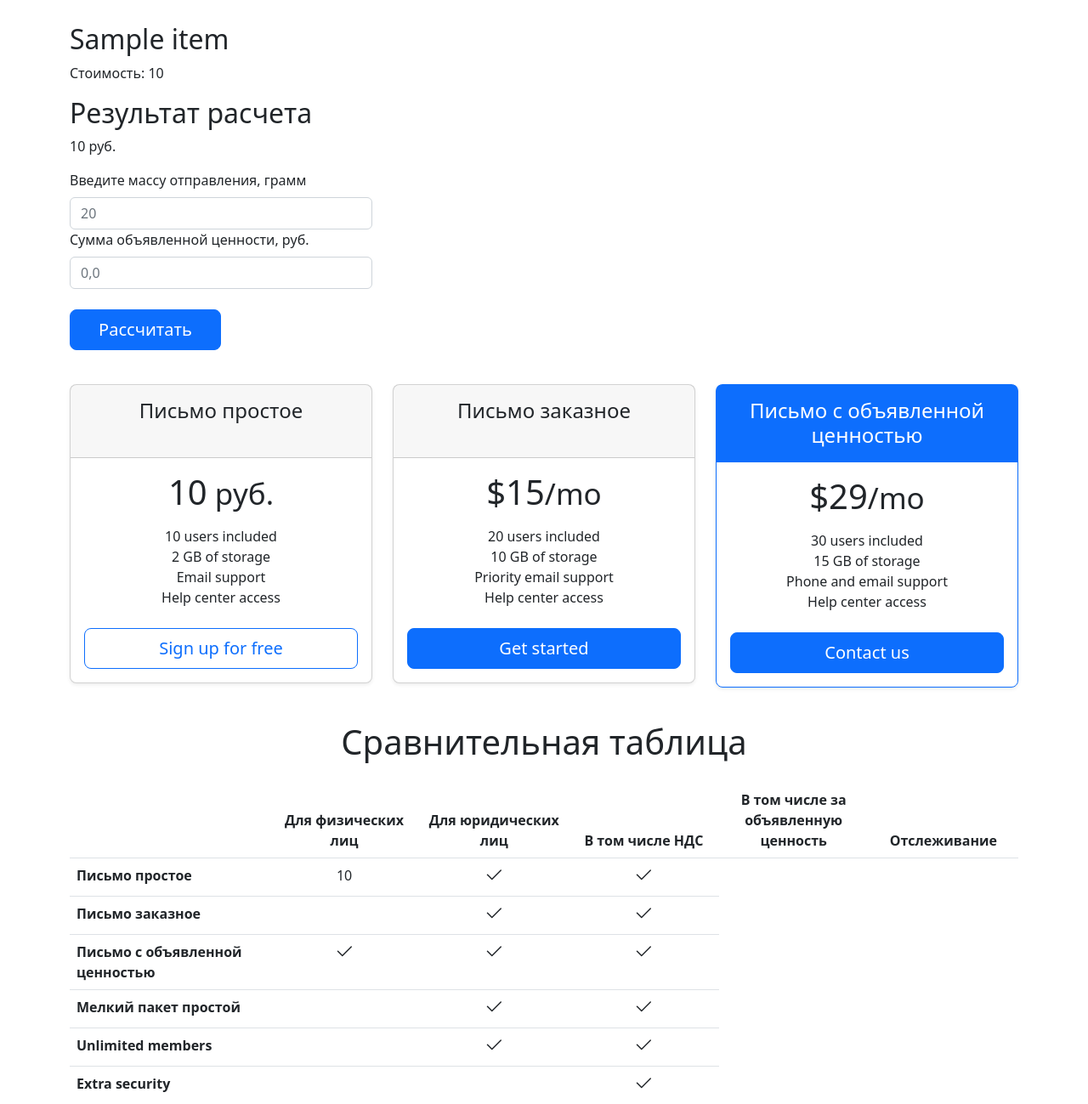
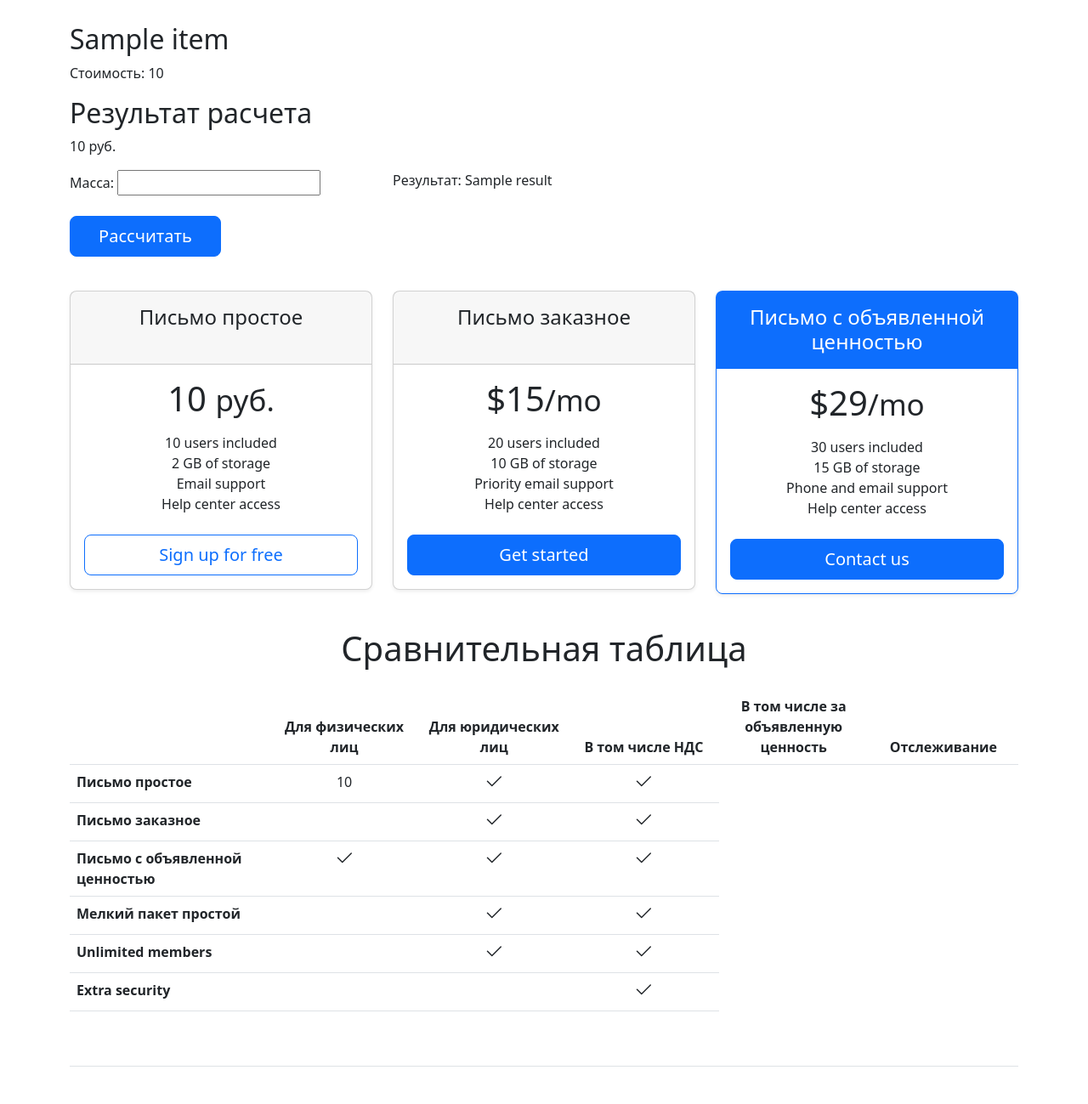
Before and after one commit to AlenaYurevich/Postcalc3, a Django app: template calc/templates/index.html in a window 1280 px wide. Shown: the part 328-1627 px from the top of the page at 85% size. Run offline with Django 4.2, Linux system fonts and the light colour scheme; the template is opened without the code that fills it: most values are stand-ins (such as "Sample title", 1, 10 or a date in 2020); some libraries are stand-ins or nearby versions.

Commit message:
The form with one field is working

```diff
--- a/calc/forms.py
+++ b/calc/forms.py
@@ -1,6 +1,6 @@
 from django import forms
 
 
-class PostForm(forms.Form):
-    weight = forms.IntegerField()
-    declared_value = forms.FloatField()
+# class PostForm(forms.Form):
+#     weight = forms.IntegerField()
+#     declared_value = forms.FloatField()
--- a/calc/templates/index.html
+++ b/calc/templates/index.html
@@ -56,25 +56,35 @@
     <p>{{ cost_of_delivery }} руб.</p>
 
 
+<!--    <div class="row row-cols-1 row-cols-md-3 mb-3">-->
+<!--      <form class="needs-validation" action = "" method = "POST" novalidate>-->
+<!--        {% csrf_token %}-->
+
+<!--            <div class="col">-->
+<!--              <label for="weight" class="form-label">Введите массу отправления, грамм</label>-->
+<!--              <input type="text" class="form-control" id="weight" name="weight" placeholder="20" required>-->
+<!--              <div class="invalid-feedback">-->
+<!--                Максимальный вес 30,0 кг-->
+<!--              </div>-->
+<!--            </div>-->
+<!--            <div class="col">-->
+<!--              <label for="declared_value" class="form-label">Сумма объявленной ценности, руб.</label>-->
+<!--              <input type="text" class="form-control" id="declared_value" name="declared_value" placeholder="0,0">-->
+<!--            </div>-->
+<!--            <button class="col-md-6 btn btn-lg btn-primary mt-4 mb-4" type="submit" name="send" >Рассчитать</button>-->
+<!--       </form>-->
+<!--    </div>-->
     <div class="row row-cols-1 row-cols-md-3 mb-3">
-      <form class="needs-validation" action = "" method = "POST" novalidate>
-        {% csrf_token %}
-
-            <div class="col">
-              <label for="weight" class="form-label">Введите массу отправления, грамм</label>
-              <input type="text" class="form-control" id="weight" name="weight" placeholder="20" required>
-              <div class="invalid-feedback">
-                Максимальный вес 30,0 кг
-              </div>
-            </div>
-            <div class="col">
-              <label for="declared_value" class="form-label">Сумма объявленной ценности, руб.</label>
-              <input type="text" class="form-control" id="declared_value" name="declared_value" placeholder="0,0">
-            </div>
-            <button class="col-md-6 btn btn-lg btn-primary mt-4 mb-4" type="submit" name="send" value = "Узнать">Рассчитать</button>
-       </form>
+      <form method="POST" action="">
+       {% csrf_token %}
+       <label for="mass">Масса:</label>
+       <input type="text" name="mass">
+       <button class="col-md-6 btn btn-lg btn-primary mt-4 mb-4" type="submit" name="send" >Рассчитать</button>
+      </form>
+   {% if result %}
+       <p>Результат: {{ result }}</p>
+   {% endif %}
     </div>
-
 
     <div class="row row-cols-1 row-cols-md-3 mb-3 text-center">
       <div class="col">
@@ -83,7 +93,11 @@
             <h4 class="my-0 fw-normal">Письмо простое</h4><br>
           </div>
           <div class="card-body">
-            <h1 class="card-title pricing-card-title">{{ cost_of_delivery }}<small class="text-body-secondary fw-light"> руб.</small></h1>
+            {% if cost_of_delivery %}
+            <h1 class="card-title pricing-card-title">
+           {{ cost_of_delivery }}
+             <small class="text-body-secondary fw-light"> руб.</small></h1>
+            {% endif %}
             <ul class="list-unstyled mt-3 mb-4">
               <li>10 users included</li>
               <li>2 GB of storage</li>
@@ -227,6 +241,6 @@
     </div>
   </footer>
 </div>
-<script src="/docs/5.3/dist/js/bootstrap.bundle.min.js" integrity="sha384-C6RzsynM9kWDrMNeT87bh95OGNyZPhcTNXj1NW7RuBCsyN/o0jlpcV8Qyq46cDfL" crossorigin="anonymous"></script>
+<script src="/docs/5.3/dist/js/bootstrap.bundle.min.js" crossorigin="anonymous"></script>
 </body>
 </html>
```
Also changed, not shown: calc/views.py (+10 -13 lines).
